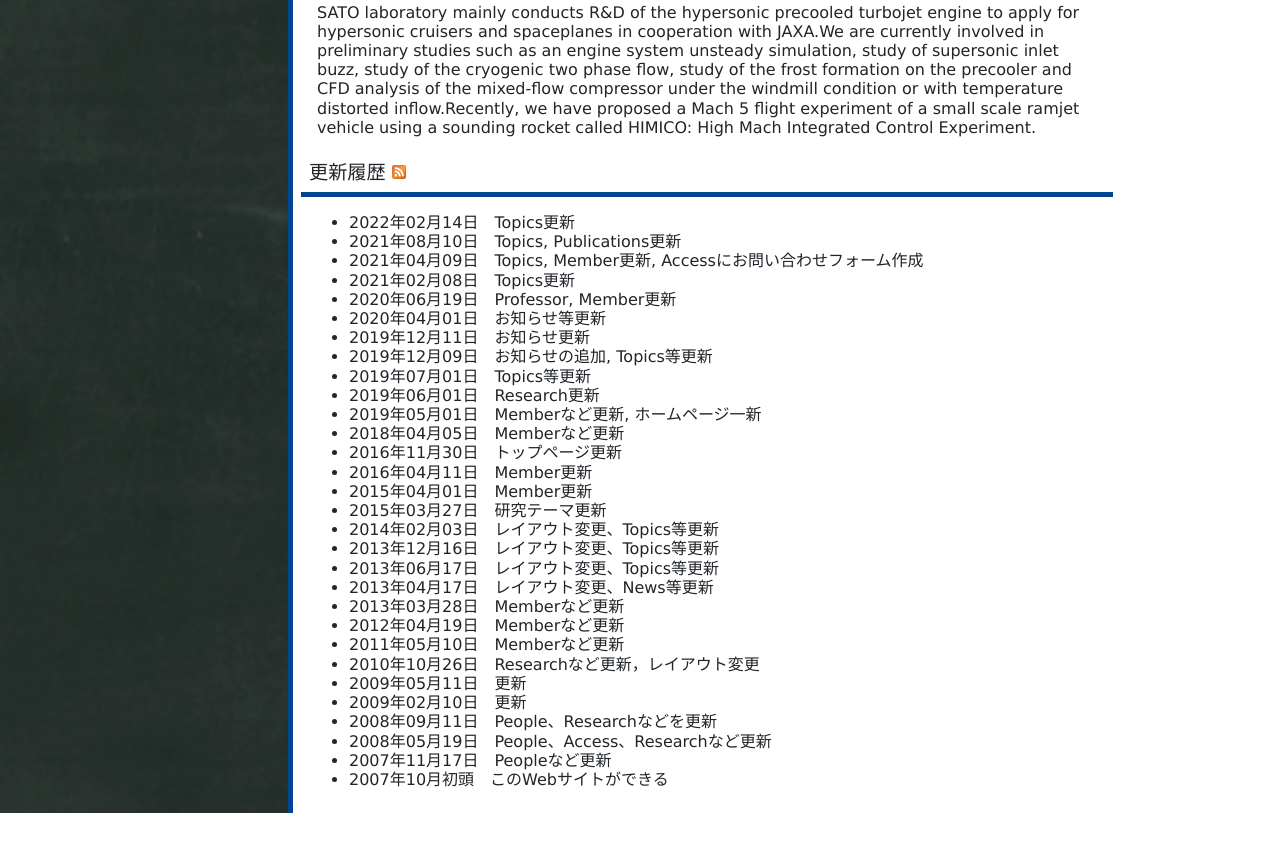
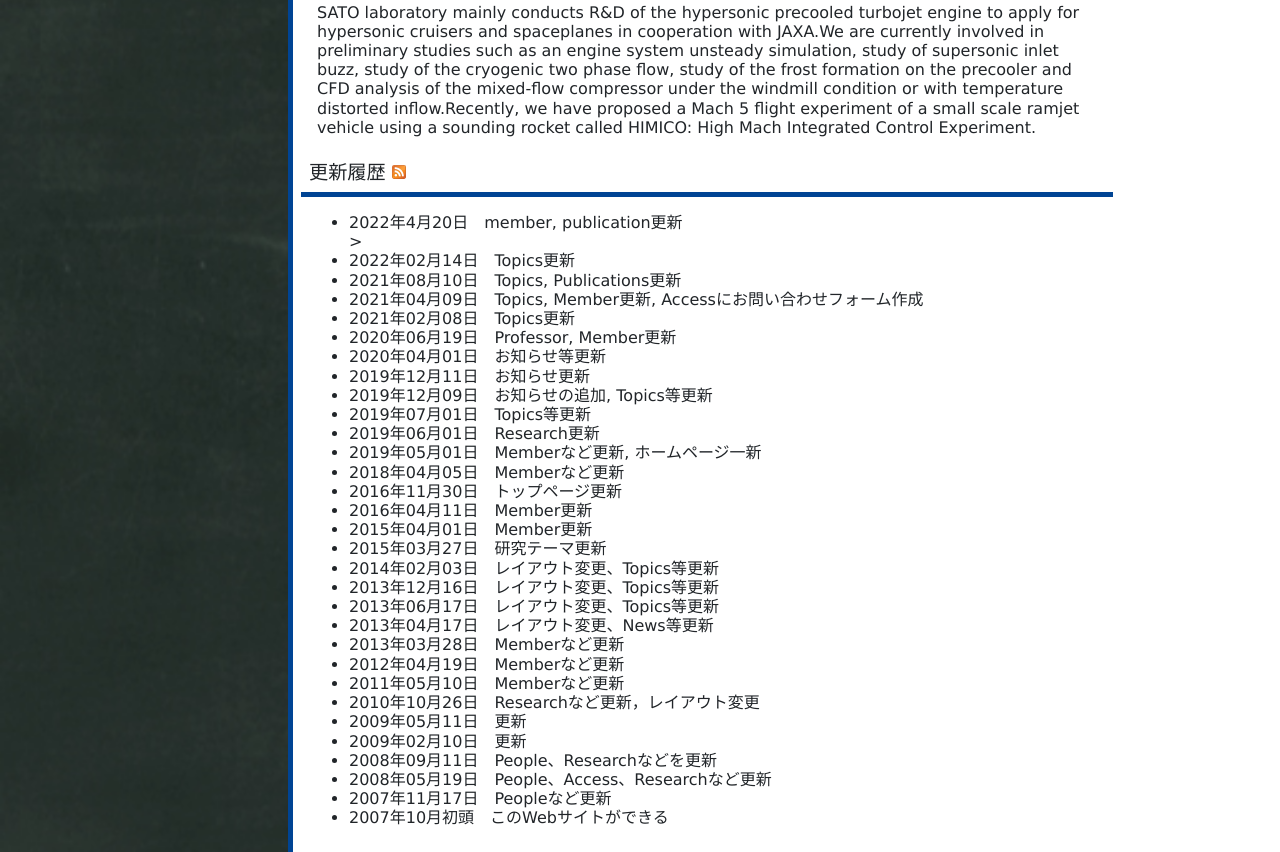
Before and after one commit to WSatolab/WSatolab.github.io, a plain HTML site: page public_html/index.html in a window 1280 px wide. Shown: the part 1917-2769 px from the top of the page. Before the commit the page ends 2730 px from the top, so only its background shows below. Drawn offline with Linux system fonts and the light colour scheme; a web font is replaced by a local one.

Commit message:
[add] 更新履歴の更新
この更新履歴のやつは, 右肩にupdate on ~  ~みたいな感じで表示された方がいいのではないか　https://www.nishishi.com/javascript-tips/doc-lastmodified.html
document.writeはあまり使いたくないような

```diff
--- a/public_html/index.html
+++ b/public_html/index.html
@@ -248,6 +248,7 @@
 						</h1>
 						<div class="mainpara">
 							<ul id="history" class="inside_itemize">
+								<li>2022年4月20日　member, publication更新</li>>
 								<li>2022年02月14日　Topics更新</li>
 								<li>2021年08月10日　Topics, Publications更新</li>
 								<li>2021年04月09日　Topics, Member更新, Accessにお問い合わせフォーム作成</li>
```
